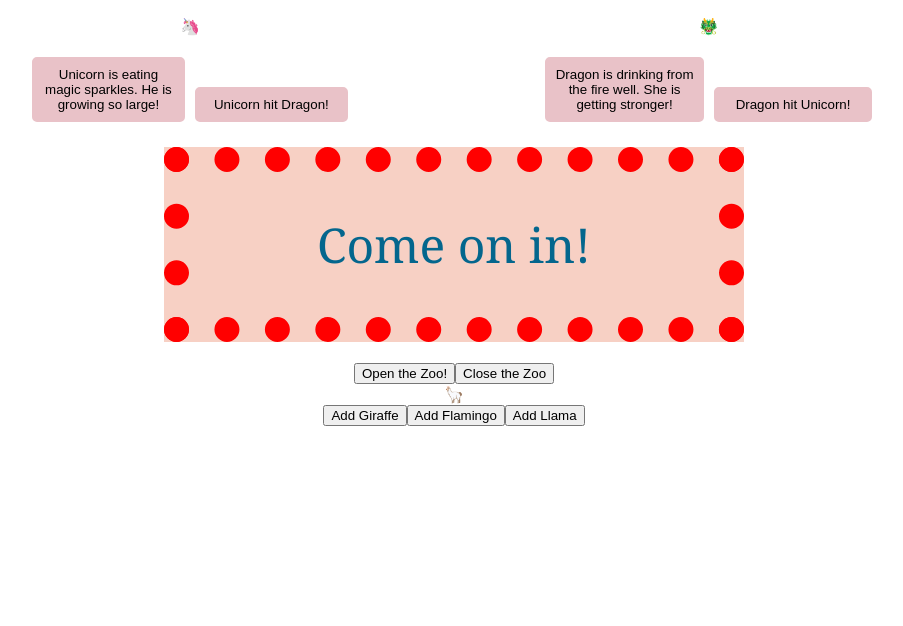
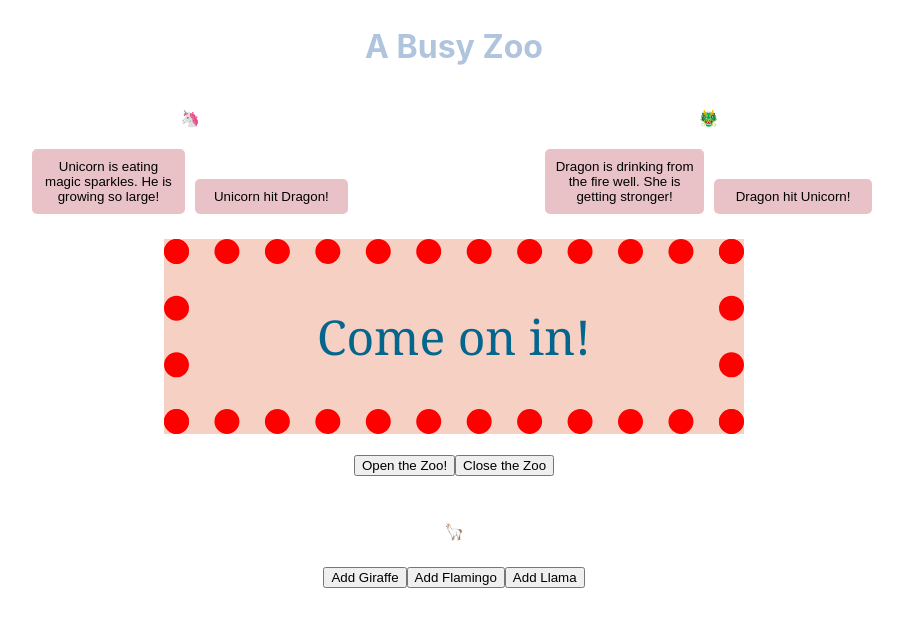
Before and after one commit to ClareMcDonald/react-busy-zoo, a React (Create React App) app: page / in a window 1280 px wide. Shown: the top 626 px of the page, without its empty margins (186-1089 px from the left). Built offline with nearby package versions, Linux system fonts and the light colour scheme.

Commit message:
added Parade.css and a title

```diff
--- a/src/AnimalEmoji.js
+++ b/src/AnimalEmoji.js
@@ -1,7 +1,8 @@
 import React from 'react';
+import './Parade.css';
 
 export default function AnimalEmoji({ animalProp }) {
-  return <div>
+  return <div className="animal-emoji">
     {animalProp === 'giraffe' && '🦒'}
     {animalProp === 'flamingo' && '🦩'}
     {animalProp === 'llama' && '🦙'}
--- a/src/App.css
+++ b/src/App.css
@@ -36,3 +36,8 @@
     transform: rotate(360deg);
   }
 }
+
+.title {
+color: lightsteelblue;
+font-size: 2em;
+}
--- a/src/App.js
+++ b/src/App.js
@@ -13,6 +13,7 @@ function App() {
 
   return (
     <div className="App">
+      <h2 className="title">A Busy Zoo</h2>
       <div className="fight">
         <div className="unicorn">
           <p style={{ fontSize: `${unicornSize}rem` }}>🦄</p>
--- /dev/null
+++ b/src/Parade.css
@@ -0,0 +1,10 @@
+.parade {
+    display: flex;
+    flex-direction: row;
+    justify-content: center;
+    margin: 40px 0 20px 0;
+}
+
+.animal-emoji {
+    padding: 5px;
+}
--- a/src/Parade.js
+++ b/src/Parade.js
@@ -1,5 +1,6 @@
 import React from 'react';
 import AnimalEmoji from './AnimalEmoji';
+import './Parade.css';
 
 export default function Parade({ animals }) {
   return <div className="parade">
```
